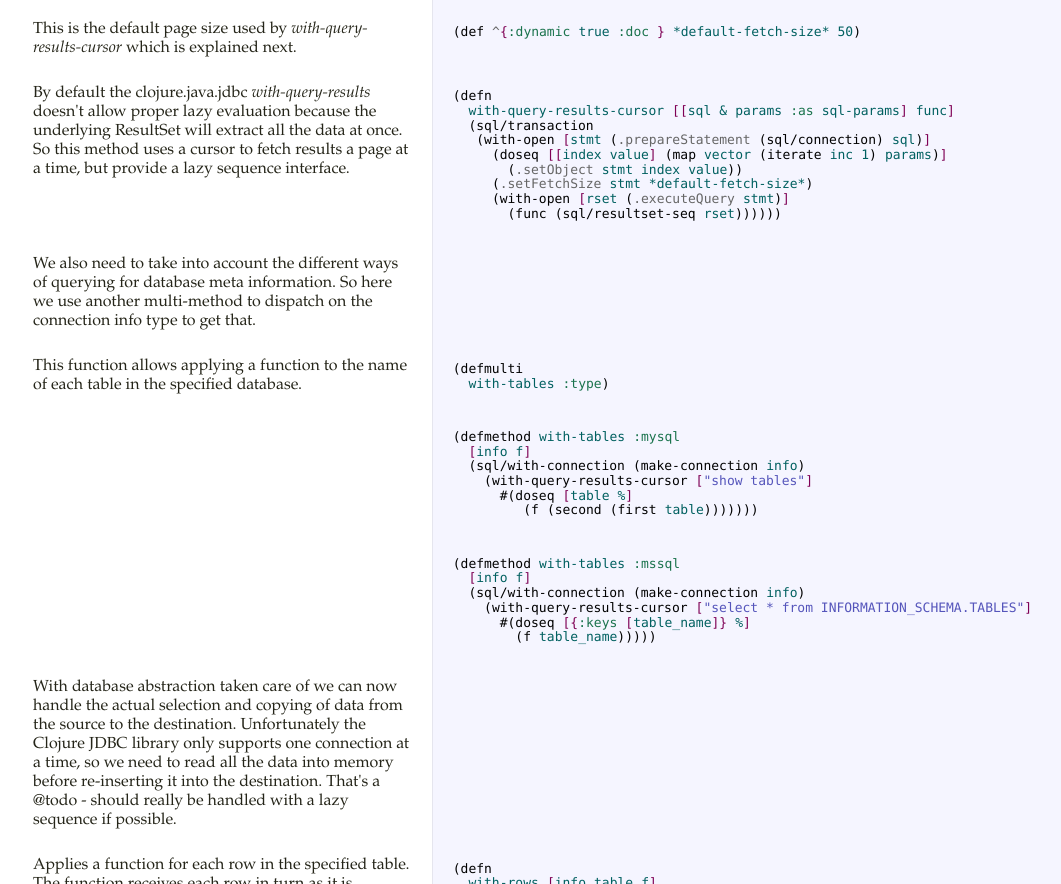
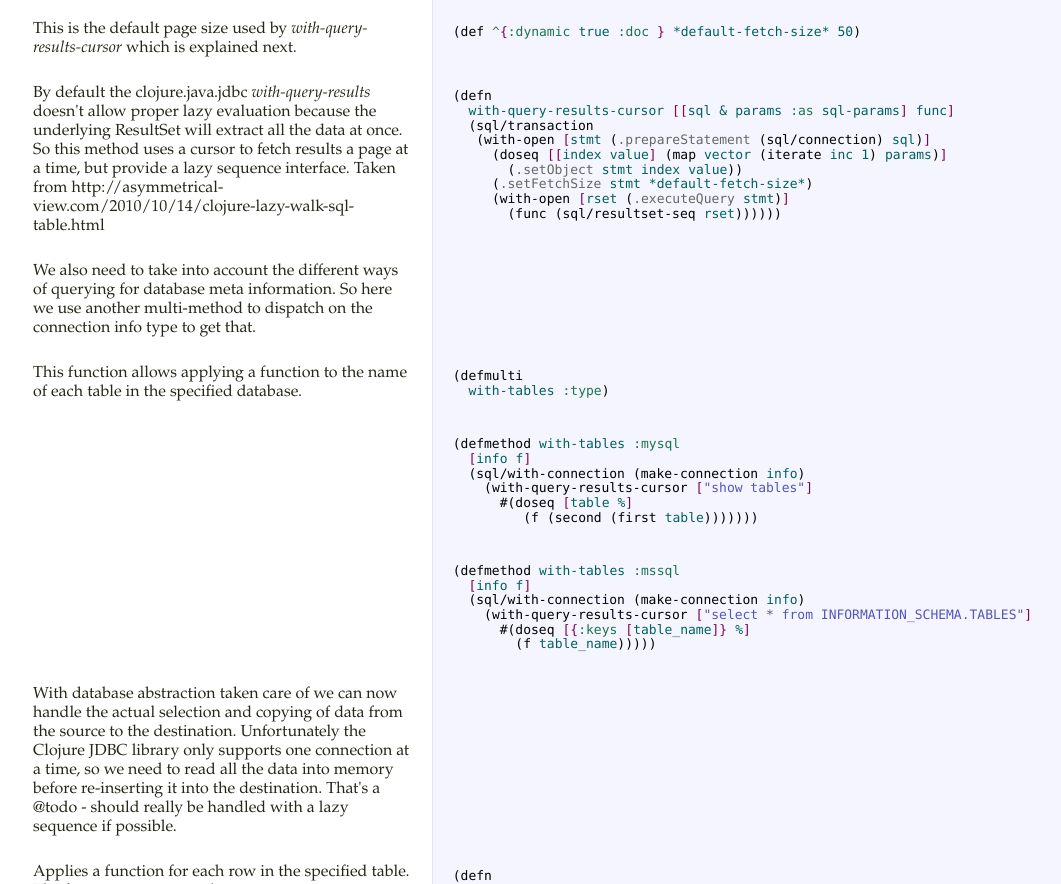
Before and after one commit to rodnaph/decker, a plain HTML site: page index.html in a window 1280 px wide. Shown: the part 1250-2134 px from the top of the page, without its empty margins (22-1083 px from the left). Drawn offline with Linux system fonts and the light colour scheme.

Commit message:
Update Marginalia docs for Github Pages

```diff
--- a/index.html
+++ b/index.html
@@ -3065,7 +3065,7 @@ creating a JDBC connection map from it.</p>
   is explained next.</p>
 </td><td class="codes"><pre class="brush: clojure">(def ^{:dynamic true :doc } *default-fetch-size* 50)</pre></td></tr><tr><td class="docs"><p>By default the clojure.java.jdbc <em>with-query-results</em> doesn't allow proper lazy evaluation because
   the underlying ResultSet will extract all the data at once.  So this method uses a cursor to fetch
-  results a page at a time, but provide a lazy sequence interface.</p>
+  results a page at a time, but provide a lazy sequence interface.  Taken from http://asymmetrical-view.com/2010/10/14/clojure-lazy-walk-sql-table.html</p>
 </td><td class="codes"><pre class="brush: clojure">(defn
   with-query-results-cursor [[sql &amp; params :as sql-params] func]
   (sql/transaction
```
